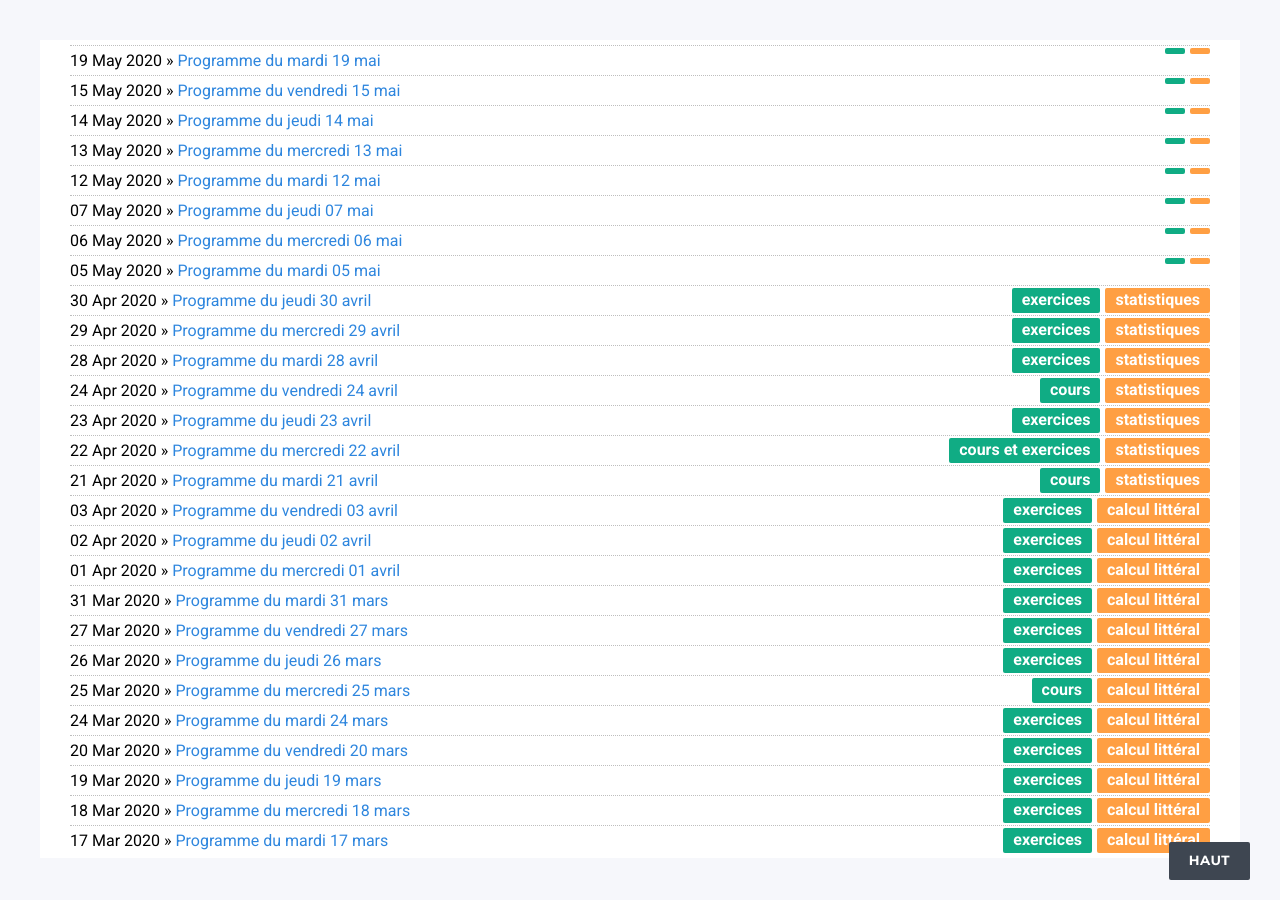
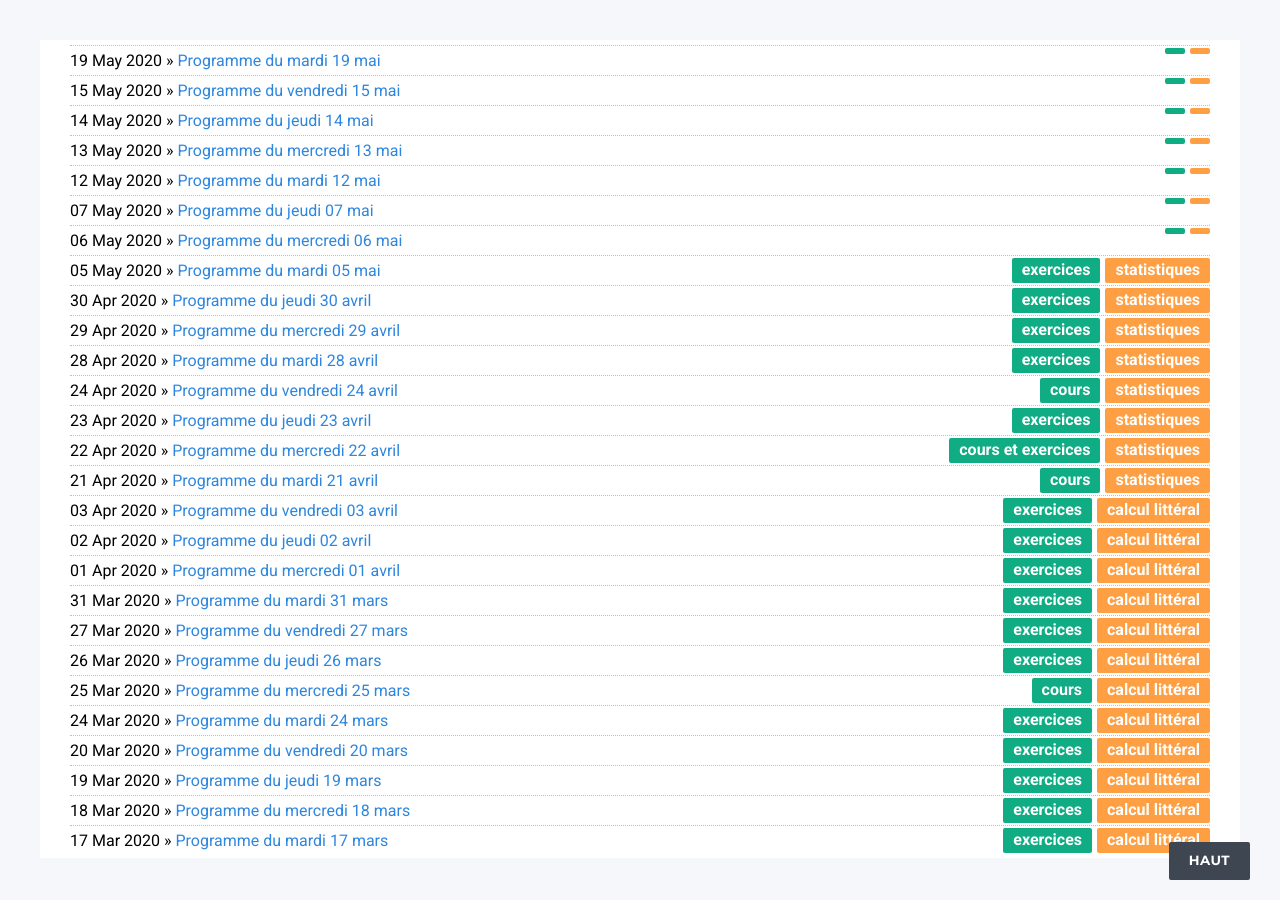
Before and after one commit to DangSinslay/DangSinslay.github.io, a Jekyll site: the page built from blog4/index.html, in a window 1280 px wide and 900 px high, scrolled down 748 px. Built offline with Jekyll 4.4.1, drawn with Linux system fonts in a browser that asks for light colours.

Commit message:
Update 2020-05-05-programme4.md

```diff
--- a/_posts/4eme/2020-05-05-programme4.md
+++ b/_posts/4eme/2020-05-05-programme4.md
@@ -3,6 +3,8 @@ layout: post
 title: "Programme du mardi 05 mai"
 date: 2020-05-05
 category: 4eme
+chapter : statistiques
+format : exercices
 blog: blog4
 ---
 
```
